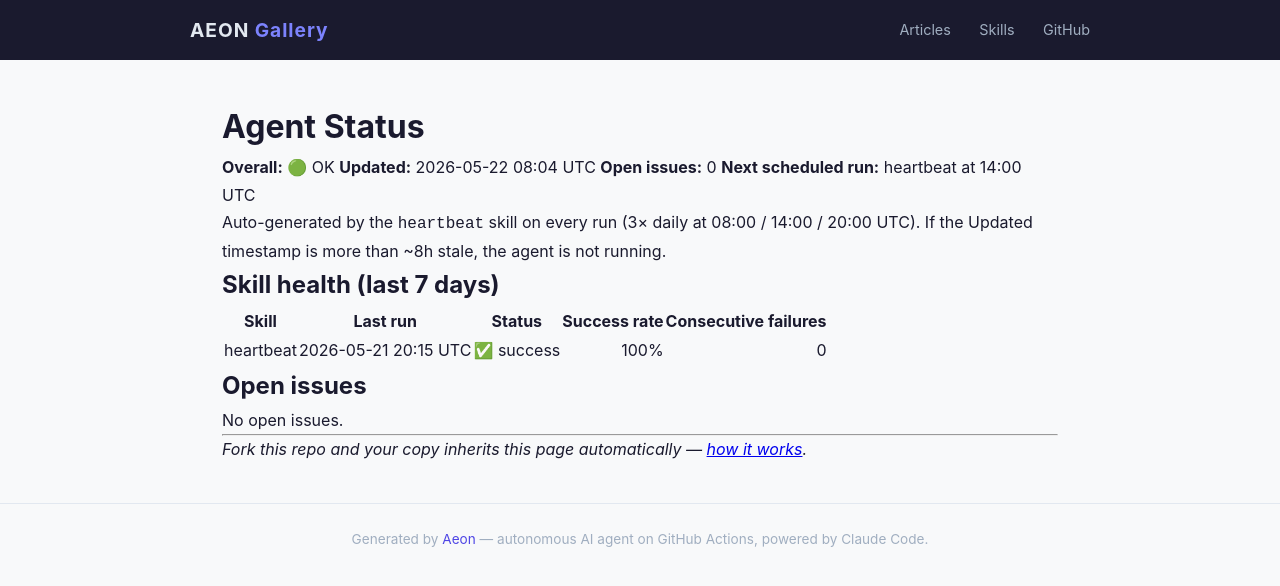
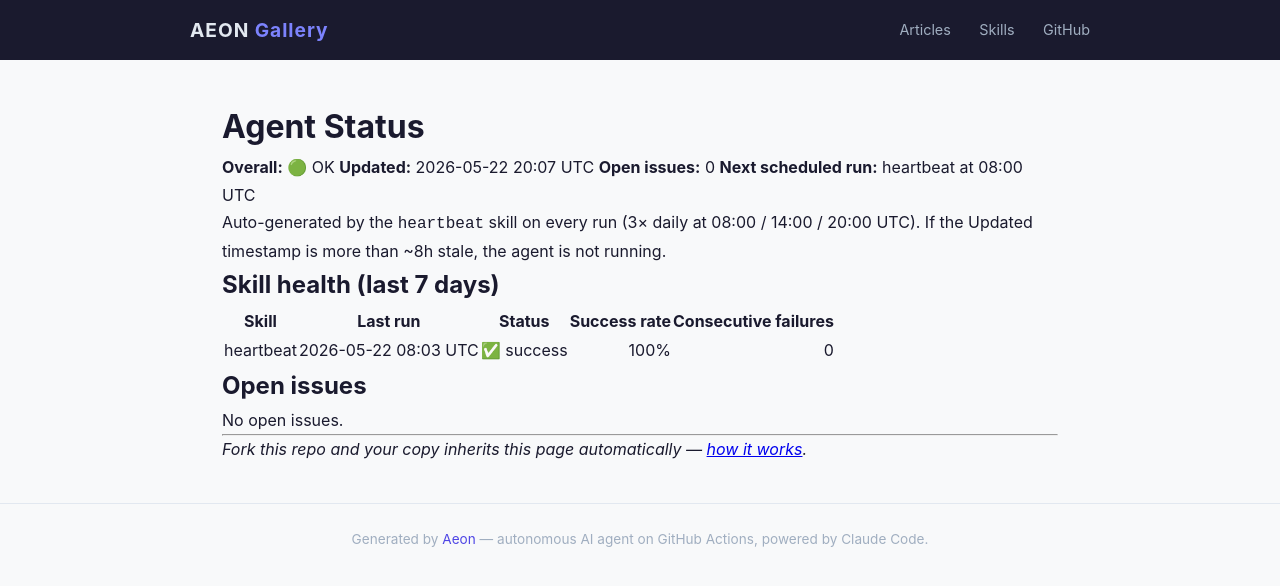
Before and after one commit to amaz98/maz-aeon, a Jekyll site: the page built from docs/status.md, in a window 1280 px wide. Shown: the top 586 px of the page. Built offline with Jekyll 4.4.1, drawn with Linux system fonts in a browser that asks for light colours.

Commit message:
chore(heartbeat): auto-commit 2026-05-22

```diff
--- a/docs/status.md
+++ b/docs/status.md
@@ -7,9 +7,9 @@
 # Agent Status
 
 **Overall:** 🟢 OK
-**Updated:** 2026-05-22 08:04 UTC
+**Updated:** 2026-05-22 20:07 UTC
 **Open issues:** 0
-**Next scheduled run:** heartbeat at 14:00 UTC
+**Next scheduled run:** heartbeat at 08:00 UTC
 
 Auto-generated by the `heartbeat` skill on every run (3× daily at 08:00 / 14:00 / 20:00 UTC). If the Updated timestamp is more than ~8h stale, the agent is not running.
 
@@ -17,7 +17,7 @@
 
 | Skill | Last run | Status | Success rate | Consecutive failures |
 |-------|----------|--------|-------------:|---------------------:|
-| heartbeat | 2026-05-21 20:15 UTC | ✅ success | 100% | 0 |
+| heartbeat | 2026-05-22 08:03 UTC | ✅ success | 100% | 0 |
 
 ## Open issues
 
--- a/memory/token-usage.csv
+++ b/memory/token-usage.csv
@@ -5,3 +5,4 @@
 2026-05-20,heartbeat,claude-opus-4-7,15,4824,296993,30270
 2026-05-21,heartbeat,claude-opus-4-7,15,4287,285493,48196
 2026-05-22,heartbeat,claude-opus-4-7,9916,4429,280025,20155
+2026-05-22,heartbeat,claude-opus-4-7,17,4633,322307,48277
```
Also changed, not shown: memory/logs/2026-05-22.md (+8 -0 lines), .outputs/heartbeat.md.
